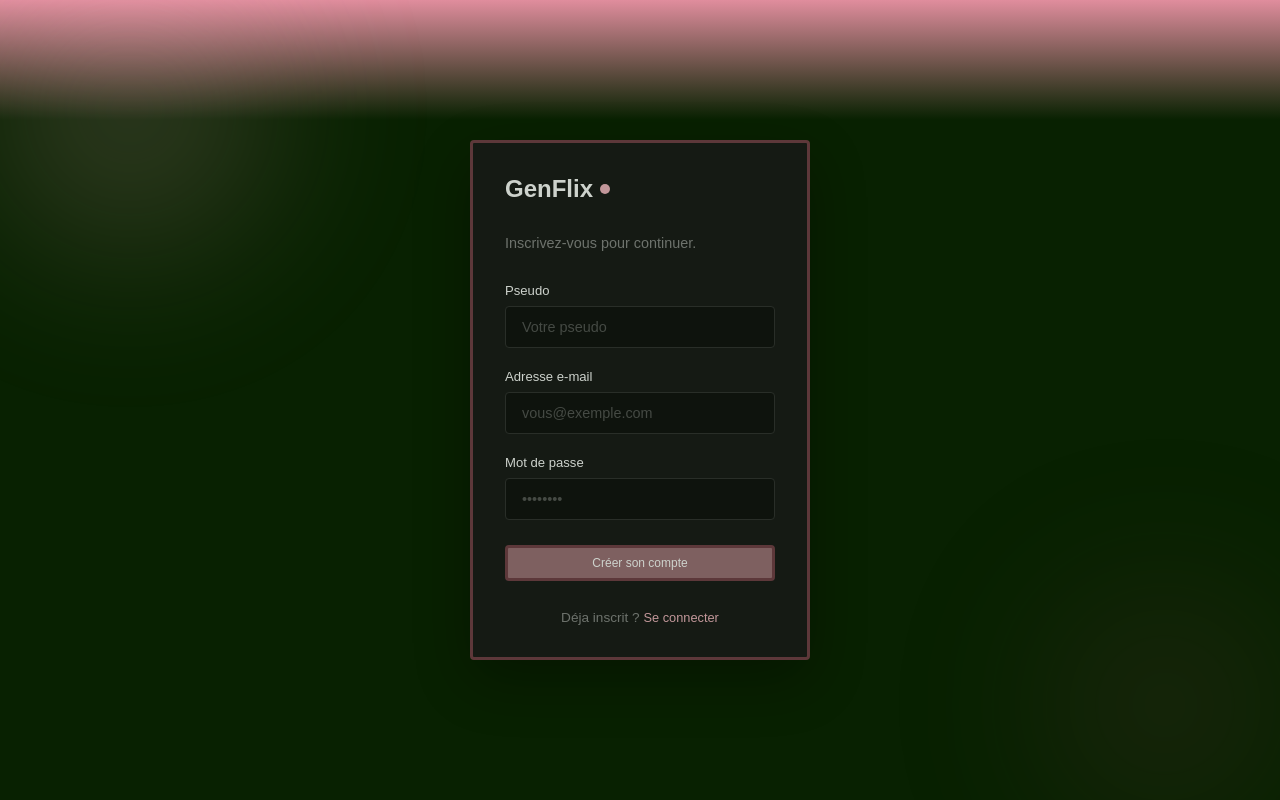
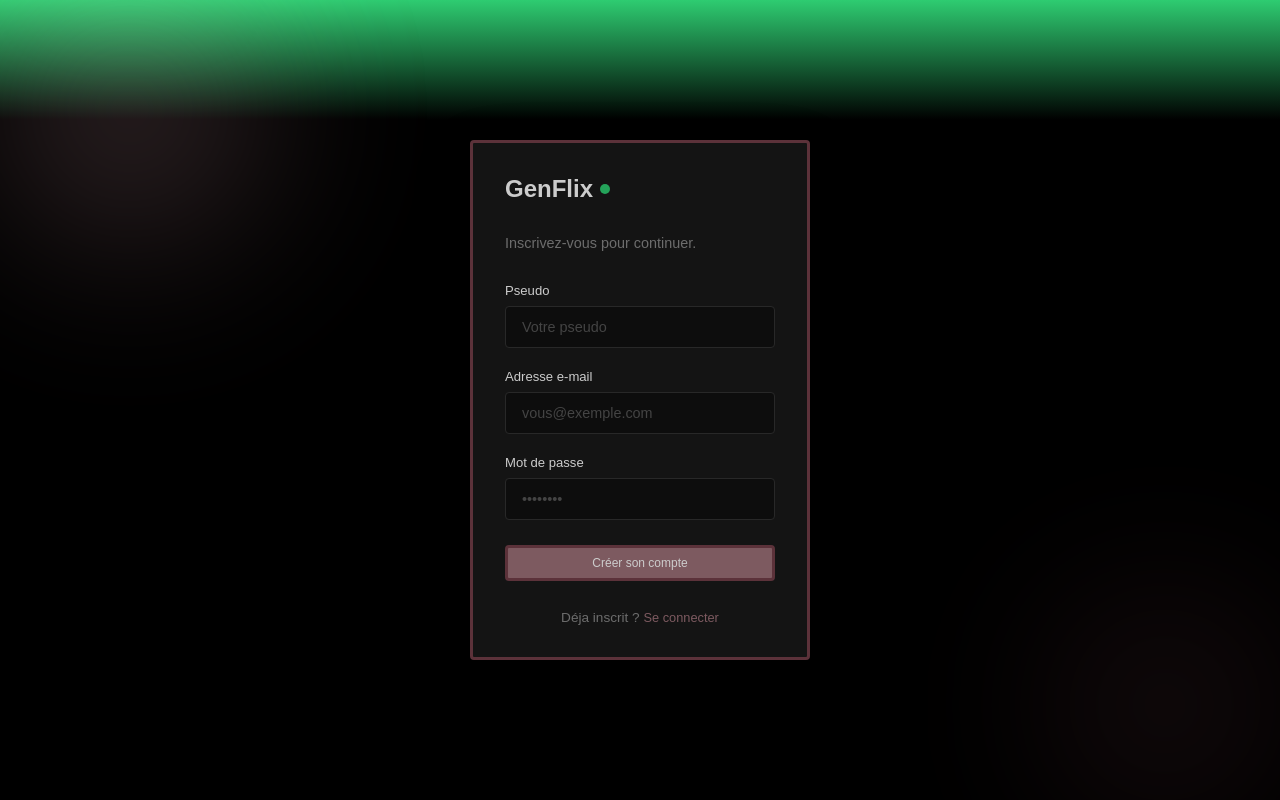
Before and after one commit to louisbrajat/Projet_GenFlix, a Flask app: page /register in a window 1280 px wide. Run offline with Flask 3, Linux system fonts and the light colour scheme.

Commit message:
final page login register

```diff
--- a/app.py
+++ b/app.py
@@ -1,4 +1,4 @@
-from flask import Flask, render_template, session, redirect, url_for, request, jsonify
+from flask import Flask, render_template, session, redirect, url_for, request, jsonify, g
 #from google import genai
 from werkzeug.security import generate_password_hash
 from werkzeug.security import check_password_hash
--- a/routes.py
+++ b/routes.py
@@ -19,12 +19,12 @@ def login_required(f):
     """
     def wrapper(*args, **kwargs):
         if "user" not in session:
-            return {"error": "non autorisé"}, 401
+            return render_template("login.html")
 
         user = User.get_by_username(session["user"])
         if user is None:
             session.clear()
-            return {"error": "non autorisé"}, 401
+            return render_template("login.html")
 
         g.user = user
         return f(*args, **kwargs)
--- a/static/css/login_register.css
+++ b/static/css/login_register.css
@@ -6,7 +6,7 @@
   --card-bg: #1a1a1a;
   --text:    #ffffff;
   --muted:   #888888;
-  --accent:  #f2b6c1;
+  --accent:  #9D7179;
   --border:  #333333;
   --btn:     #9D7179;
   --btn-border: #733F49;
@@ -27,7 +27,7 @@
 ============================================= */
 body {
   background: #082101;
-  background: linear-gradient(0deg, #082101 85%, #e08d9d 100%);
+  background: linear-gradient(0deg, #000000 85%, #2ecc71 100%);
   display: flex;
   align-items: center;
   justify-content: center;
@@ -93,7 +93,7 @@ body {
 .logo__dot {
   width: 10px; height: 10px;
   border-radius: 50%;
-  background: var(--accent);
+  background: #2ecc71;
   display: inline-block;
 }
 
@@ -194,7 +194,7 @@ body {
   text-decoration: none;
   transition: color 0.2s;
 }
-.form__link:hover { color: #733F49; }
+.form__link:hover { color: #2ecc71; } /* couleur verte #2ecc71  couleur rose magenta #733F49*/
 
 /* =============================================
    FOOTER DE LA CARTE
--- a/static/js/register.js
+++ b/static/js/register.js
@@ -30,7 +30,7 @@ document.addEventListener('DOMContentLoaded', function () {
       const result = await response.json();
 
       if (result.success) {
-        window.location.href = '/Mes-Series'; // redirige vers la page d'accueil après inscription réussie
+        window.location.href = '/login'; // redirige vers la page de connexion
       } else {
         alert(result.message);           // affiche le message d'erreur
       }
```
